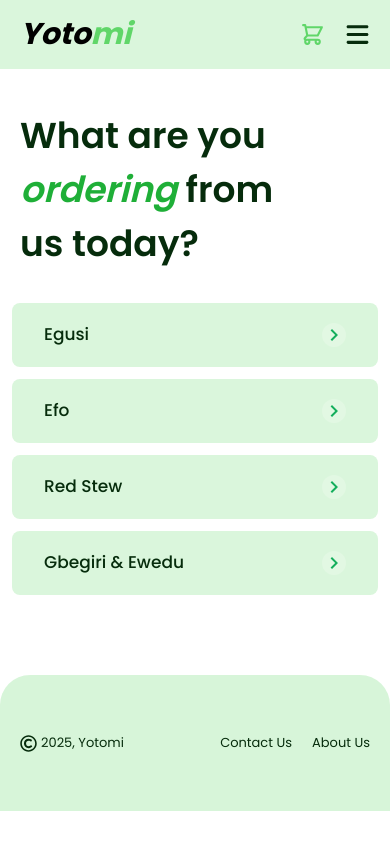
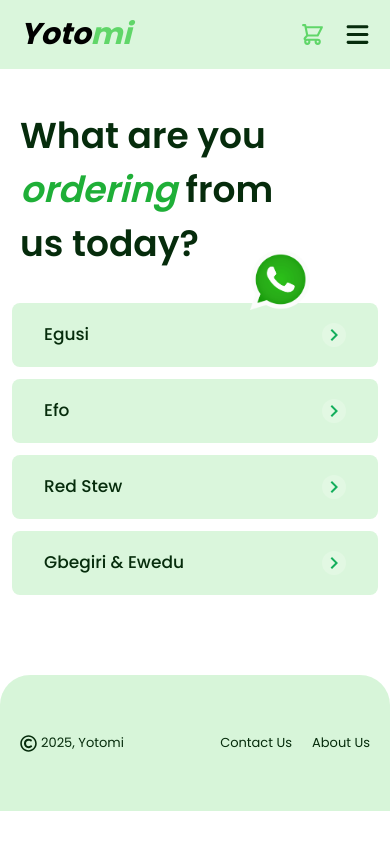
Before and after one commit to BusandCode/yotomi-supermarket, a Next.js app: page / in a window 390 px wide. Built offline with nearby package versions, Linux system fonts and the light colour scheme.

Commit message:
changes to some sections

```diff
--- /dev/null
+++ b/app/Draggable.js
@@ -0,0 +1,43 @@
+import React, { useState } from "react";
+
+const Draggable = () => {
+  const [position, setPosition] = useState({ x: 300, y: 300 });
+  const [isDragging, setIsDragging] = useState(false);
+
+  const handleTouchStart = () => {
+    setIsDragging(true);
+  };
+
+  const handleTouchMove = (e) => {
+    if (isDragging) {
+      const touch = e.touches[0];
+      setPosition({
+        x: touch.clientX,
+        y: touch.clientY,
+      });
+    }
+  };
+
+  const handleTouchEnd = () => {
+    setIsDragging(false);
+  };
+
+  return (
+    <div
+      onTouchStart={handleTouchStart}
+      onTouchMove={handleTouchMove}
+      onTouchEnd={handleTouchEnd}
+      style={{
+        left: position.x - 50, // Center the object
+        top: position.y - 50,  // Center the object
+      }}
+      className={`block lg:hidden z-[999] absolute touch-none ${
+        isDragging ? "scale-110" : "scale-100"
+      } transition-transform duration-100 ease-in-out`}
+    >
+      <img src="/whatsapp.png" alt="whatsapp" width={60} height={60} />
+    </div>
+  );
+};
+
+export default Draggable;
--- a/app/page.js
+++ b/app/page.js
@@ -7,6 +7,7 @@ import { FaBars } from 'react-icons/fa6';
 import { FaTimes } from 'react-icons/fa';
 import Link from 'next/link';
 import { FaRegCopyright } from "react-icons/fa";
+import Draggable from './Draggable';
 
 const page = () => {
 
@@ -59,6 +60,8 @@ const page = () => {
       </div>
       </section>
 
+      <Draggable />
+
       {/* Items-List */}
     <div className='flex flex-col items-center gap-3 p-3'>
       <Link href="/food/egusi" className='flex items-center justify-between transform hover:translate-x-1 cursor-pointer bg-[#DAF6DC] rounded-[8px] h-[60px] w-full p-8 hover:bg-[#60D669]'>
```
Also changed, not shown: public/whatsapp.png (added).
